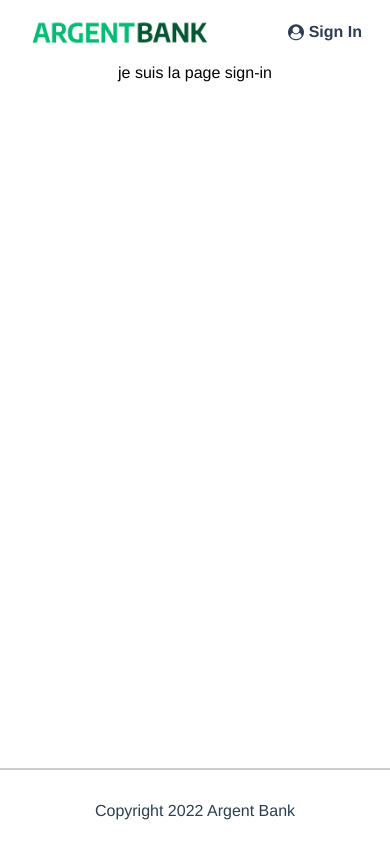
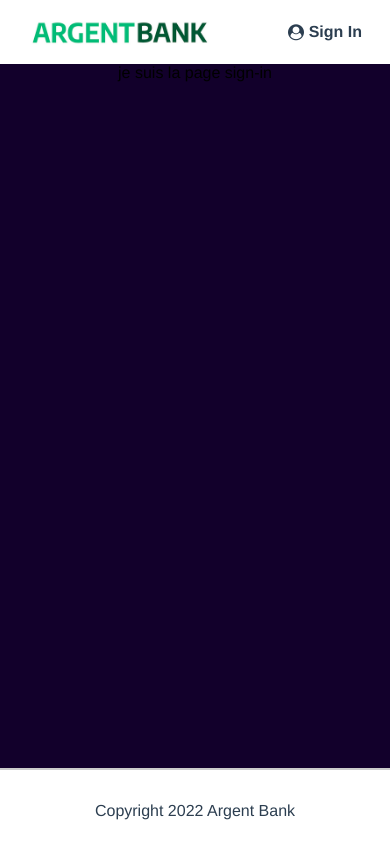
Before and after one commit to Roy-Framery-s-Openclassrooms-projects/royframery_13_24032022, a React (Create React App) app: page /sign-in in a window 390 px wide. Built offline with nearby package versions, Linux system fonts and the light colour scheme.

Commit message:
made adjustement about height responsive

```diff
--- /dev/null
+++ b/src/Pages/SignIn/SignIn.scss
@@ -0,0 +1,6 @@
+@use '../../utils/sass/colors' as *;
+
+.signIn {
+    background-color: $dark-blue;
+    height: 100%;
+}
--- a/src/Pages/SignIn/index.jsx
+++ b/src/Pages/SignIn/index.jsx
@@ -1,3 +1,6 @@
+// CSS
+import './SignIn.scss'
+
 const SignIn = () => {
     return (
         <main className="signIn">
--- a/src/components/Footer/Footer.scss
+++ b/src/components/Footer/Footer.scss
@@ -4,6 +4,7 @@
     position: absolute;
     bottom: 0;
     width: 100%;
+    background-color: $white;
     border-top: 2px solid #ccc;
     padding: 2rem 0 1.5rem;
 
--- a/src/index.scss
+++ b/src/index.scss
@@ -1,4 +1,8 @@
 @use './utils/sass/reset';
+
+html {
+    display: flex;
+}
 
 body {
     margin: 0;
@@ -7,6 +11,9 @@ body {
     -moz-osx-font-smoothing: grayscale;
     text-align: center;
     position: relative;
+    display: flex;
+    flex-direction: column;
+    flex: 1;
     min-height: 100vh;
 }
 
@@ -14,7 +21,7 @@ code {
     font-family: source-code-pro, Menlo, Monaco, Consolas, 'Courier New',
         monospace;
 }
-
 #root {
     padding-bottom: 76px;
+    height: 100%;
 }
--- a/src/utils/sass/_colors.scss
+++ b/src/utils/sass/_colors.scss
@@ -2,3 +2,4 @@ $color-primary: #00bc77;
 $color-secondary: #2c3e50;
 $white: #fff;
 $black: #222;
+$dark-blue: #12002b;
```
